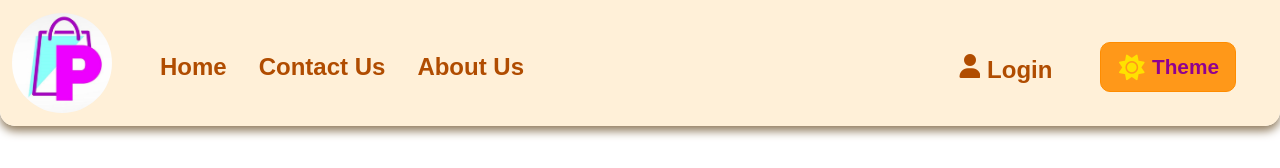
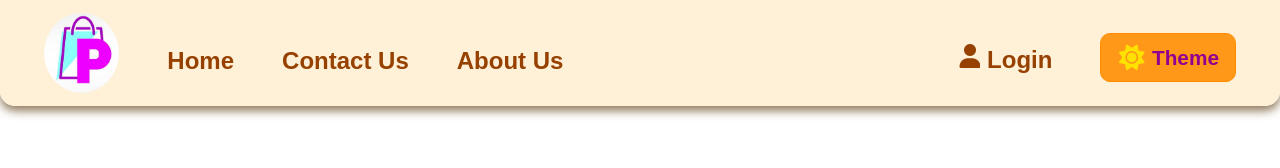
Before and after one commit to Naghmeh-Kheirkhahi/userprofile, a React (Create React App) app: page /Product/1 in a window 1280 px wide. Shown: the top 168 px of the page. Built offline with nearby package versions, Linux system fonts and the light colour scheme; no server answers.

Commit message:
editted the size of images

```diff
--- a/src/Components/Footer/Footer.css
+++ b/src/Components/Footer/Footer.css
@@ -20,8 +20,7 @@ footer {
 }
 
 .footer-logo img {
-    width: 170px;
-    height: 150px;
+    width: 40%;
     border-radius: 50%;
     margin-left: 0;
 }
--- a/src/Components/Nav/Nav.css
+++ b/src/Components/Nav/Nav.css
@@ -14,24 +14,26 @@ nav {
     background-color: rgb(255, 240, 216);
 }
 
+.navLogo {
+    width: 6%;
+    margin-left: 2rem;
+}
+
 nav img {
-    width: 100px;
-    height: 100px;
+    width: 100%;
     border-radius: 50%;
-    margin-left: 0;
-    margin-top: 0;
 }
 
 nav li {
     font-size: 1.5rem;
     font-weight: 800;
-    padding: 0.5rem 0 0 2rem;
+    padding: 1rem 1rem 0 2rem;
 
 }
 
 
 .navLink {
-    color: rgb(176, 76, 0);
+    color: rgb(150, 65, 0);
     text-decoration: none;
 }
 
@@ -41,7 +43,7 @@ nav li {
 }
 
 .navLogin {
-    color: rgb(176, 76, 0);
+    color: rgb(150, 65, 0);
     text-decoration: none;
     font-size: 1.5rem;
     font-weight: 800;
--- a/src/Components/Nav/Nav.js
+++ b/src/Components/Nav/Nav.js
@@ -14,7 +14,7 @@ function Nav() {
         <div className='mainMenu'>
             <nav class="navbar navbar-expand-lg">
                 <div class="container-fluid">
-                    <Link class="navbar-brand" to="/"><img src={logo} alt="Logo"/></Link>
+                    <Link class="navbar-brand navLogo" to="/"><img src={logo} alt="Logo"/></Link>
 
                     <div class="collapse navbar-collapse" id="navbarNav">
                         <ul class="navbar-nav">
--- a/src/Components/ProductList and SingleProduct/ShoppingStuff.css
+++ b/src/Components/ProductList and SingleProduct/ShoppingStuff.css
@@ -80,11 +80,12 @@
     cursor: pointer;
 }
 
+
 .product img {
-    width: 300px;
-    height: 350px;
+    width: 70%;
+    height: 40%;
     border-radius: 20px;
-    margin: 2rem auto; /* Center the image horizontally */
+    margin: 3rem auto; /* Center the image horizontally */
 }
 
 .productInfo {
@@ -155,8 +156,7 @@
 }
 
 .singleProduct img , .light-singleProduct img {
-    width: 800px;
-    height: 400px;
+    width: 80%;
     border-radius: 20px;
     margin: 2rem auto;
 }
```
